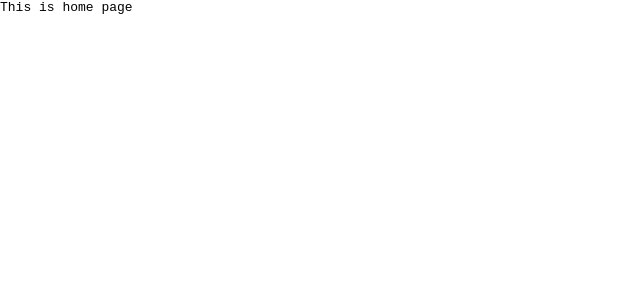
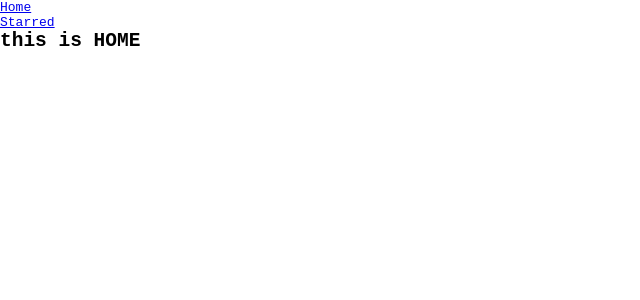
Before and after one commit to marizoo/box-office, a React (Create React App) app: page / in a window 1280 px wide. Shown: the top 300 px of the page, without its empty margins (0-640 px from the left). Built offline with nearby package versions, Linux system fonts and the light colour scheme.

Commit message:
added Navbar and created page component

```diff
--- a/src/App.js
+++ b/src/App.js
@@ -1,18 +1,24 @@
 import React from 'react';
 import { Switch, Route } from 'react-router-dom';
+import Navs from './components/Navs';
+import Home from './pages/Home';
+import Starred from './pages/Starred';
 
 export default function App() {
   return (
+    <div>
+      <Navs />
       <Switch>
         <Route exact path="/">
-        This is home page
+          <Home />
         </Route>
 
         <Route exact path="/starred">
-        This is starred
+          <Starred />
         </Route>
 
         <Route>This is 404 page</Route>
       </Switch>
+    </div>
   );
 }
--- /dev/null
+++ b/src/components/Navs.js
@@ -0,0 +1,23 @@
+import React from 'react';
+import { Link } from 'react-router-dom';
+
+const LINKS = [
+  { to: '/', text: 'Home' },
+  { to: '/starred', text: 'Starred' },
+];
+
+const Navs = () => {
+  return (
+    <div>
+      <ul>
+        {LINKS.map(item => (
+          <li key={item.to}>
+            <Link to={item.to}>{item.text}</Link>
+          </li>
+        ))}
+      </ul>
+    </div>
+  );
+};
+
+export default Navs;
--- /dev/null
+++ b/src/pages/Home.js
@@ -0,0 +1,11 @@
+import React from 'react';
+
+const Home = () => {
+  return (
+    <div>
+      <h2>this is HOME</h2>
+    </div>
+  );
+};
+
+export default Home;
--- /dev/null
+++ b/src/pages/Starred.js
@@ -0,0 +1,11 @@
+import React from 'react';
+
+const Starred = () => {
+  return (
+    <div>
+      <h2>THis is STARRED</h2>
+    </div>
+  );
+};
+
+export default Starred;
```
Lines whose indentation alone changed are shown as unchanged.
